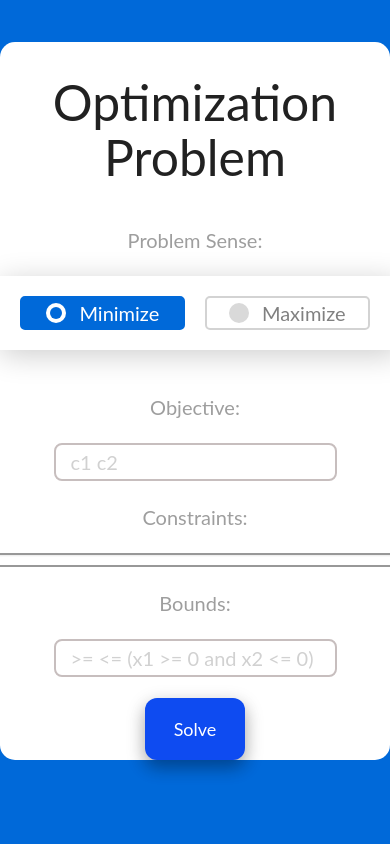
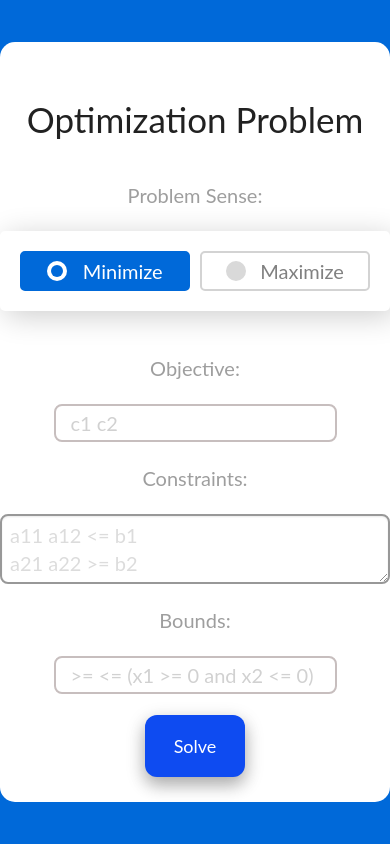
Before and after one commit to thangbuiq/LinearProgramming-Django-Pulp, a Django app: page / in a window 390 px wide; the page is wider, and only the part inside the window is pictured. Run offline with Django 4.2, Linux system fonts and the light colour scheme.

Commit message:
@thangbuiq - Responsus

```diff
--- a/lp/static/style.css
+++ b/lp/static/style.css
@@ -8,6 +8,7 @@ form {
     border-radius: 15px;
     justify-content: center;
     background-color: white;
+    padding: env(safe-area-inset-top) env(safe-area-inset-right) env(safe-area-inset-bottom) env(safe-area-inset-left);
 }
 
 body {
@@ -243,26 +244,26 @@ input[type="radio"] {
     color: #fff;
 }
 
-/* Add responsiveness - display the form controls vertically instead of horizontally on screens that are less than 800px wide */
-@media (max-width: 800px) {
-    .form-inline input {
-        margin: 10px 0;
+/* Mobile Devices */
+@media (max-width: 767px) {
+    form {
+        max-width: 100%;
     }
 
-    .form-inline {
-        flex-direction: column;
-        align-items: stretch;
+    h2 {
+        font-size: 35px;
     }
 
-    form {
-        display: flex;
-        flex-direction: column;
-        height: 85vh;
-        max-width: 100%;
-        margin-top: 5vh;
-        align-items: center;
-        border-radius: 15px;
-        justify-content: center;
-        background-color: white;
+    textarea {
+        width: 100%;
+        height: auto;
+    }
+
+    .wrapper {
+        width: 100%;
+    }
+
+    .wrapper .option {
+        margin: 0 5px;
     }
 }
```
